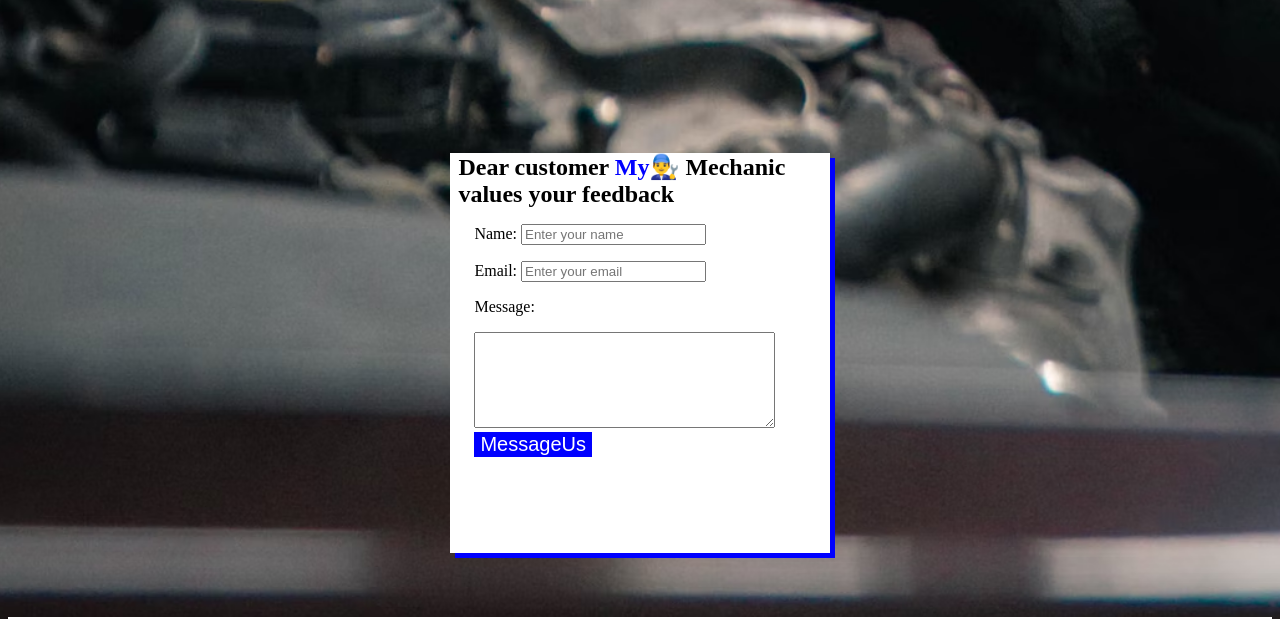
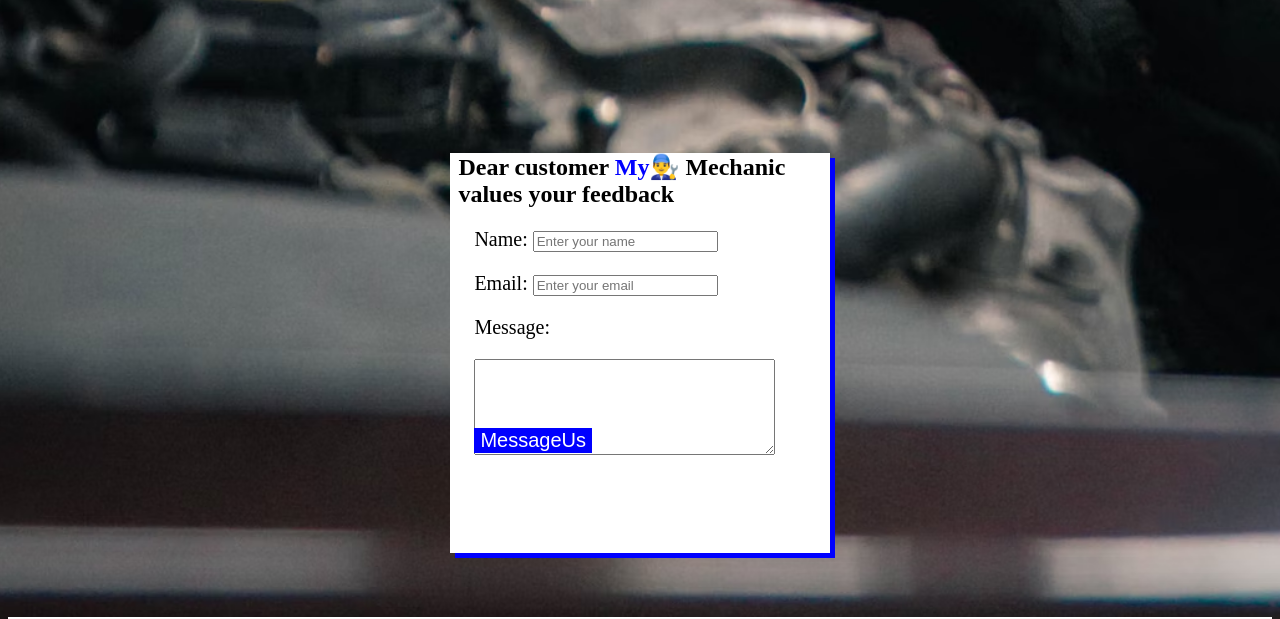
Before and after one commit to denisdelaki/phase1-project, a plain HTML site: page index.html in a window 1280 px wide. Shown: the part 2799-3418 px from the top of the page. Drawn offline with Linux system fonts and the light colour scheme; no server answers.

Commit message:
modified the contact form

```diff
--- a/assets/CSS/style.css
+++ b/assets/CSS/style.css
@@ -267,6 +267,7 @@
 }
 #contact-form{
     margin-left: 1.5rem;
+    font-size: 20px;
 }
 #messageUs{
     color: white;
@@ -274,6 +275,8 @@
     border: none;
     cursor: pointer;
     font-size: 20px;
+    position: relative;
+    bottom: 2rem;
 }
 #footer{
     position: relative;
```
